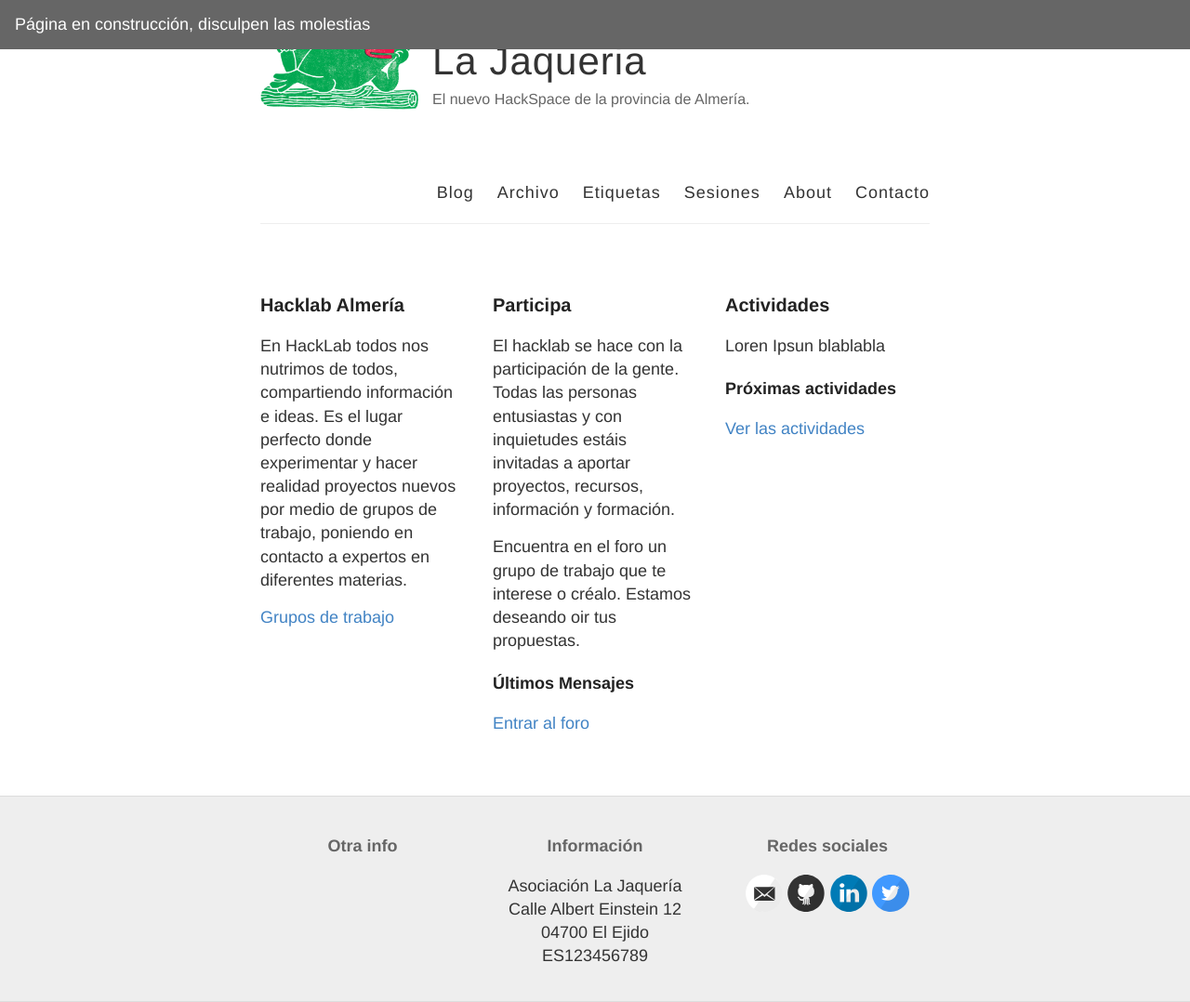
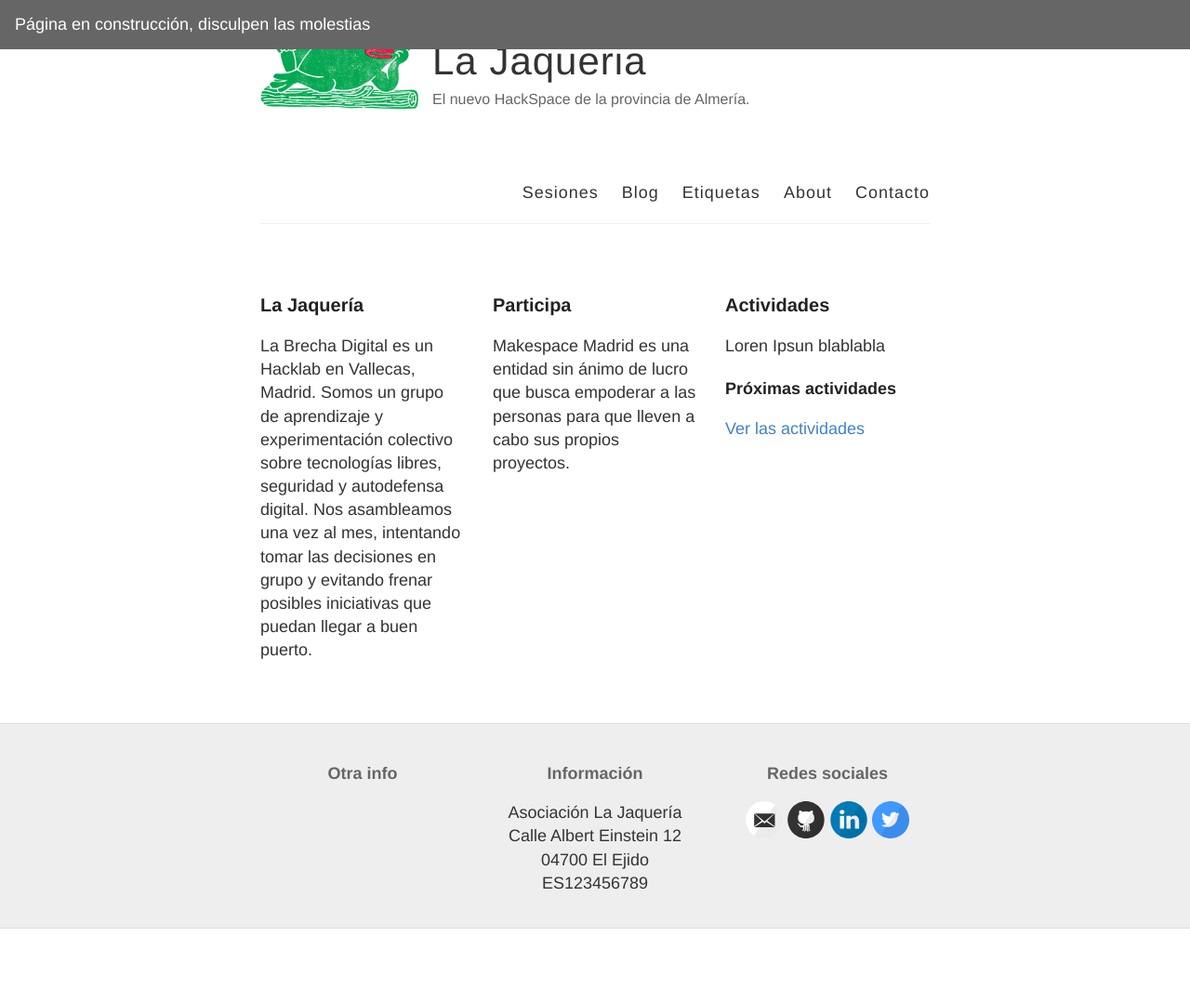
Before and after one commit to LaJaqueria/LaJaqueria.github.io, a Jekyll site: the page built from index.html, in a window 1280 px wide and 1078 px high. Shown: the whole window at 93% size. Built offline with Jekyll 4.4.1, drawn with Linux system fonts in a browser that asks for light colours.

```diff
--- a/_config.yml
+++ b/_config.yml
@@ -18,6 +18,9 @@ info-asociacion:
   cif: ES123456789
   telefono: 666 666 666
   horario: De lunes a domingo desde las 15:00 a 21:00
+  link_calendario: http://bit.ly/calendario-LaJaqueria
+  iframe_calendario: http://bit.ly/iframe-calendario-LaJaqueria
+
 
 # Añadiendo colecciones para poder poner los post y las actividades de forma ordenada en la página de etiquetas
 collections:
--- a/_layouts/default.html
+++ b/_layouts/default.html
@@ -38,10 +38,9 @@
           </div>
 
           <nav>
+            <a href="{{ site.baseurl }}/sesiones">Sesiones</a>
             <a href="{{ site.baseurl }}/blog">Blog</a>
-            <a href="{{ site.baseurl }}/archivo">Archivo</a>
             <a href="{{ site.baseurl }}/etiquetas">Etiquetas</a>
-            <a href="{{ site.baseurl }}/sesiones">Sesiones</a>
             <a href="{{ site.baseurl }}/about">About</a>
             <a href="{{ site.baseurl }}/contacto">Contacto</a>
           </nav>
--- a/index.html
+++ b/index.html
@@ -7,21 +7,15 @@ layout: default
 
     <div class="col-md-4">
 
-        <h3>Hacklab Almería</h3>
-        <p>En HackLab todos nos nutrimos de todos, compartiendo información e ideas. Es el lugar perfecto donde experimentar y hacer realidad proyectos nuevos por medio de grupos de trabajo, poniendo en contacto a expertos en diferentes materias.</p>
-        <p><a href="{{ site.url }}/gruposdetrabajo" class="button" title="Grupos de trabajo">Grupos de trabajo</a></p>
+        <h3>La Jaquería</h3>
+        <p>La Brecha Digital es un Hacklab en Vallecas, Madrid. Somos un grupo de aprendizaje y experimentación colectivo sobre tecnologías libres, seguridad y autodefensa digital. Nos asambleamos una vez al mes, intentando tomar las decisiones en grupo y evitando frenar posibles iniciativas que puedan llegar a buen puerto.</p>
     </div>
 
     <div class="col-md-4">
 
         <h3>Participa</h3>
-        <p>El hacklab se hace con la participación de la gente. Todas las personas entusiastas y con inquietudes estáis invitadas a aportar proyectos, recursos, información y formación.</p>
-        <p>Encuentra en el foro un grupo de trabajo que te interese o créalo. Estamos deseando oir tus propuestas.</p>
+        <p>Makespace Madrid es una entidad sin ánimo de lucro que busca empoderar a las personas para que lleven a cabo sus propios proyectos.</p>
         <p>
-        <h5><strong>Últimos Mensajes</strong></h5>
-        <div id="ultimosmensajes">
-        </div><p>
-        <p><a href="http://foro.hacklabalmeria.net/" class="button" title="Entrar al foro">Entrar al foro</a></p>
 
     </div>
 
```
Also changed, not shown: pages/sesiones.md (+2 -35 lines).
